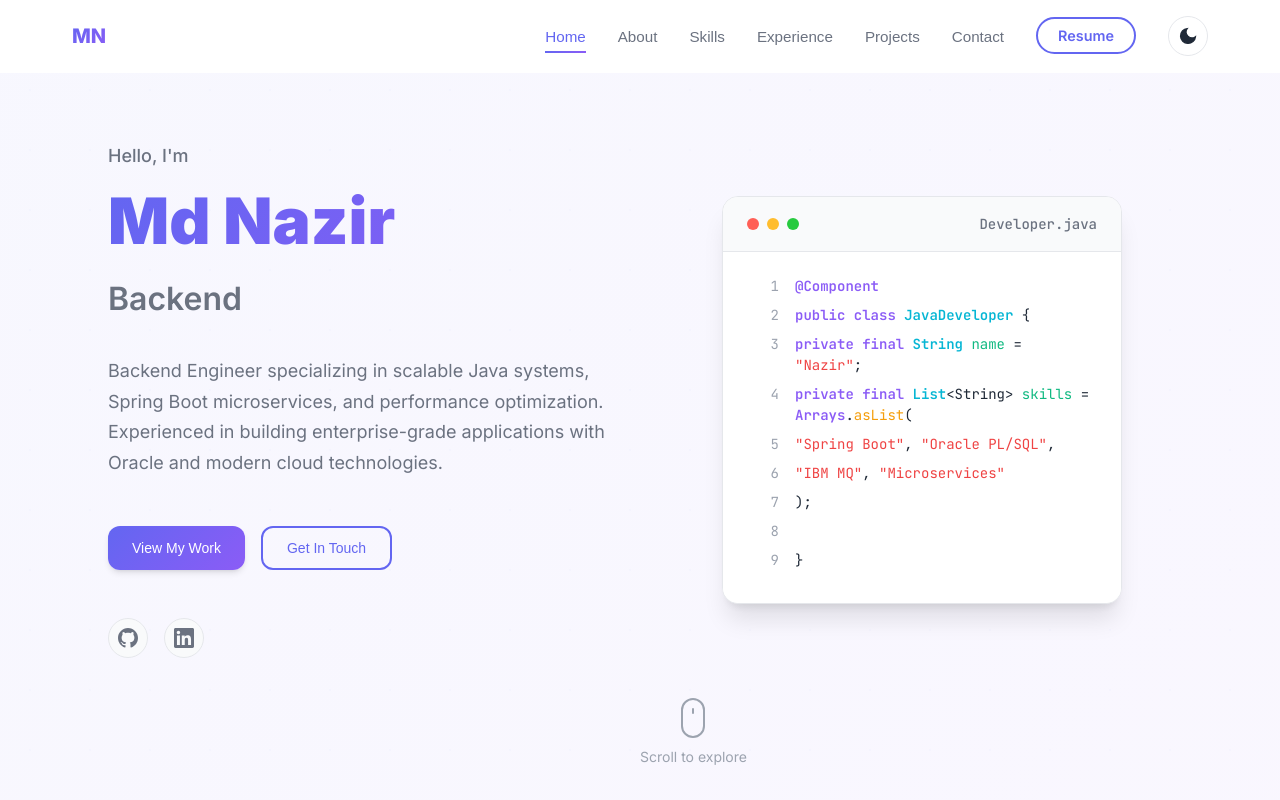
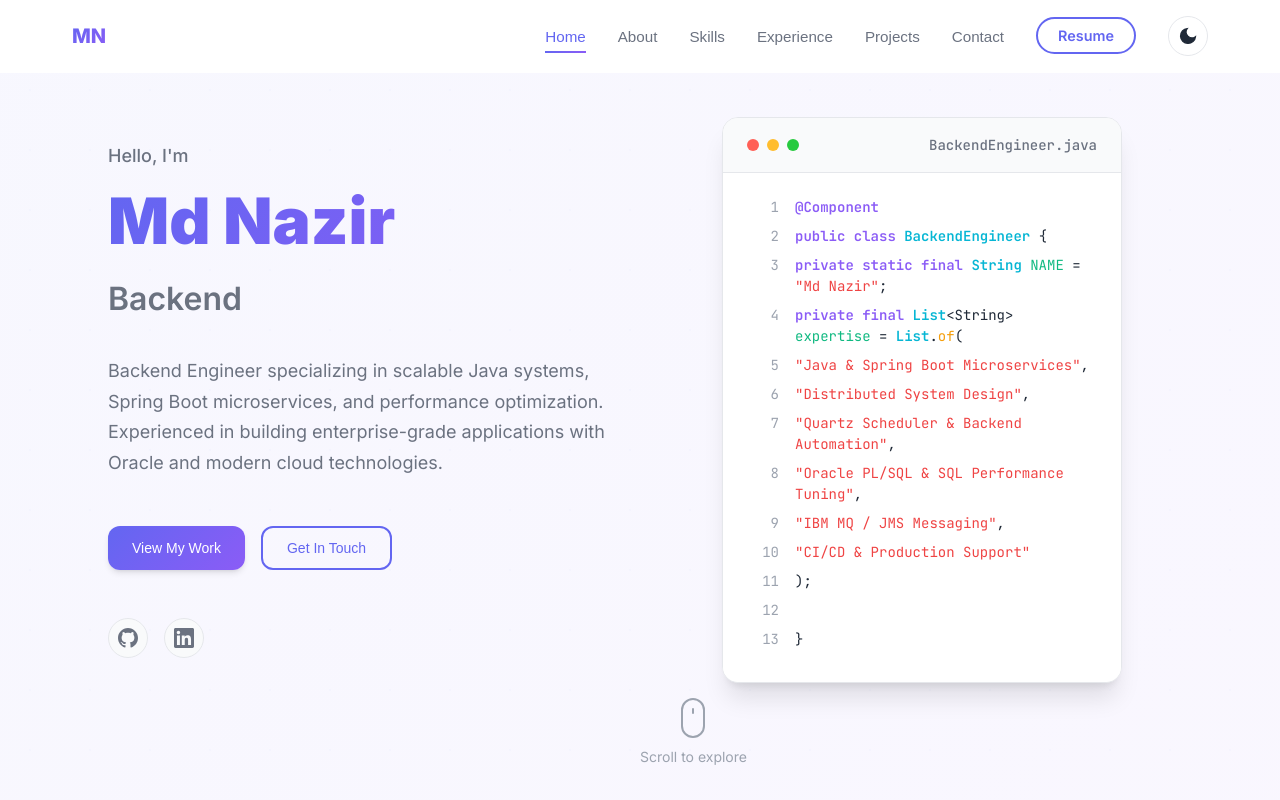
Before and after one commit to Nazir2608/md-nazir-portfolio, a React (Create React App) app in the folder client/: page / in a window 1280 px wide. Shown: the top 800 px of the page. Built offline with nearby package versions, Linux system fonts and the light colour scheme.

Commit message:
enhanced hero section

```diff
--- a/client/src/components/Hero.js
+++ b/client/src/components/Hero.js
@@ -137,7 +137,7 @@ const Hero = ({ data }) => {
                   <span className="code-button yellow"></span>
                   <span className="code-button green"></span>
                 </div>
-                <span className="code-title">Developer.java</span>
+                <span className="code-title">BackendEngineer.java</span>
               </div>
               <div className="code-content">
                 <div className="code-line">
@@ -149,47 +149,70 @@ const Hero = ({ data }) => {
                 <div className="code-line">
                   <span className="line-number">2</span>
                   <span className="code-text">
-                    <span className="keyword">public class</span> <span className="class-name">JavaDeveloper</span> {'{'}
+                    <span className="keyword">public class</span> <span className="class-name">BackendEngineer</span> {'{'}
                   </span>
                 </div>
                 <div className="code-line">
                   <span className="line-number">3</span>
                   <span className="code-text">
-                    {'    '}<span className="keyword">private final</span> <span className="class-name">String</span> <span className="property">name</span> = <span className="string">"Nazir"</span>;
+                    {'    '}<span className="keyword">private static final</span> <span className="class-name">String</span> <span className="property">NAME</span> = <span className="string">"Md Nazir"</span>;
                   </span>
                 </div>
                 <div className="code-line">
                   <span className="line-number">4</span>
                   <span className="code-text">
-                    {'    '}<span className="keyword">private final</span> <span className="class-name">List</span>{'<String>'} <span className="property">skills</span> = <span className="keyword">Arrays</span>.<span className="method">asList</span>(
+                    {'    '}<span className="keyword">private final</span> <span className="class-name">List</span>{'<String>'} <span className="property">expertise</span> = <span className="class-name">List</span>.<span className="method">of</span>(
                   </span>
                 </div>
                 <div className="code-line">
                   <span className="line-number">5</span>
                   <span className="code-text">
-                    {'        '}<span className="string">"Spring Boot"</span>, <span className="string">"Oracle PL/SQL"</span>,
+                    {'        '}<span className="string">"Java & Spring Boot Microservices"</span>,
                   </span>
                 </div>
                 <div className="code-line">
                   <span className="line-number">6</span>
                   <span className="code-text">
-                    {'        '}<span className="string">"IBM MQ"</span>, <span className="string">"Microservices"</span>
+                    {'        '}<span className="string">"Distributed System Design"</span>,
                   </span>
                 </div>
                 <div className="code-line">
                   <span className="line-number">7</span>
                   <span className="code-text">
-                    {'    '});
+                    {'        '}<span className="string">"Quartz Scheduler & Backend Automation"</span>,
                   </span>
                 </div>
                 <div className="code-line">
                   <span className="line-number">8</span>
                   <span className="code-text">
-                    {'    '}<span className="comment">{/* 2+ years in Banking Domain */}</span>
+                    {'        '}<span className="string">"Oracle PL/SQL & SQL Performance Tuning"</span>,
                   </span>
                 </div>
                 <div className="code-line">
                   <span className="line-number">9</span>
+                  <span className="code-text">
+                    {'        '}<span className="string">"IBM MQ / JMS Messaging"</span>,
+                  </span>
+                </div>
+                <div className="code-line">
+                  <span className="line-number">10</span>
+                  <span className="code-text">
+                    {'        '}<span className="string">"CI/CD & Production Support"</span>
+                  </span>
+                </div>
+                <div className="code-line">
+                  <span className="line-number">11</span>
+                  <span className="code-text">
+                    {'    '});
+                  </span>
+                </div>
+                <div className="code-line">
+                  <span className="line-number">12</span>
+                  <span className="code-text">
+                  </span>
+                </div>
+                <div className="code-line">
+                  <span className="line-number">13</span>
                   <span className="code-text">
                     {'}'}
                   </span>
--- a/client/src/data/portfolioData.js
+++ b/client/src/data/portfolioData.js
@@ -59,6 +59,15 @@ const portfolioData = {
     }
   ],
   projects: [
+    {
+      id: 7,
+      title: "POS Suite – Scalable SaaS Point of Sale Platform",
+      description: "Multi-tenant, SaaS-ready Point of Sale platform combining POS, inventory, finance, and reporting into a single scalable system. Designed and developed a scalable Spring Boot backend supporting multiple businesses and stores. Implemented secure authentication and authorization using Spring Security with JWT. Built core modules for POS billing, inventory management, finance, customer management, and reporting. Designed REST APIs for real-time sales, stock updates, and financial workflows. Implemented database migrations using Flyway and optimized transactional queries in MySQL. Added rate limiting, captcha, and request blocking to improve platform security and abuse prevention. Structured the project as a clean monorepo supporting backend, business UI, and platform UI.",
+      technologies: ["Java 21", "Spring Boot 3", "Spring Security", "MySQL", "Flyway", "Quartz Scheduler", "React", "Redux Toolkit", "Tailwind CSS"],
+      github: null,
+      demo: null,
+      featured: true
+    },
     {
       id: 6,
       title: "Enterprise Job Scheduler Platform",
```
